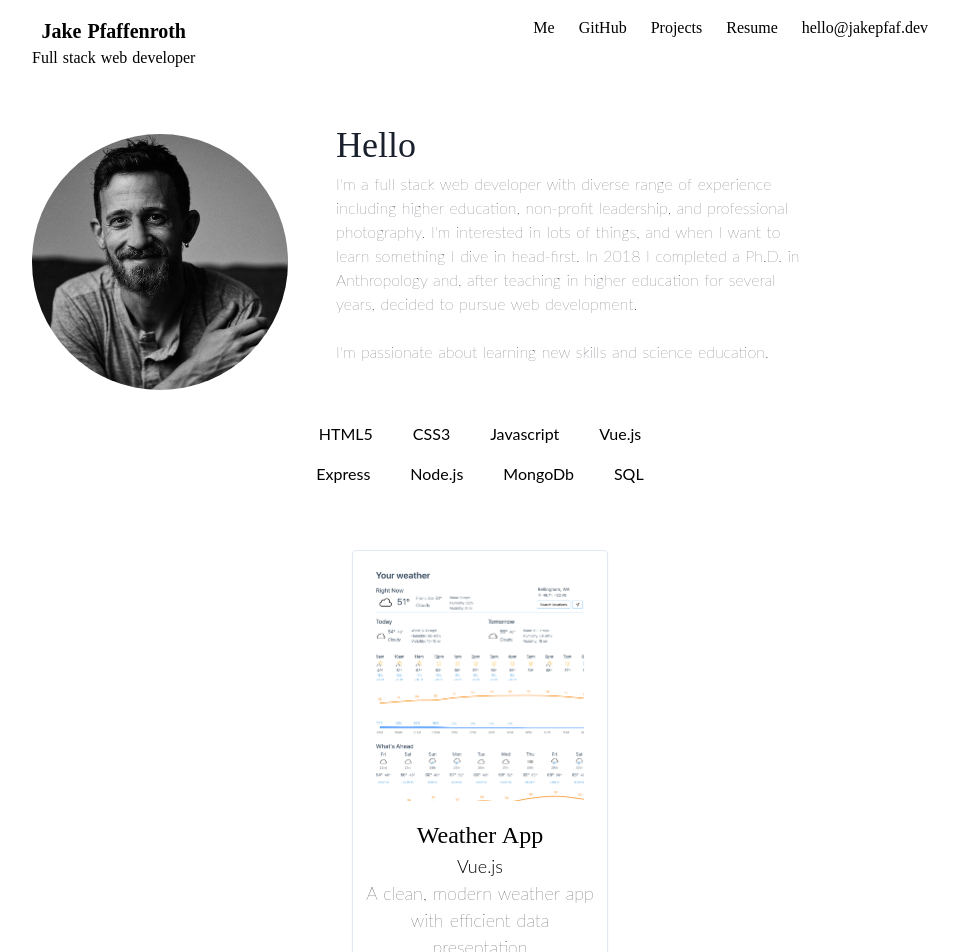
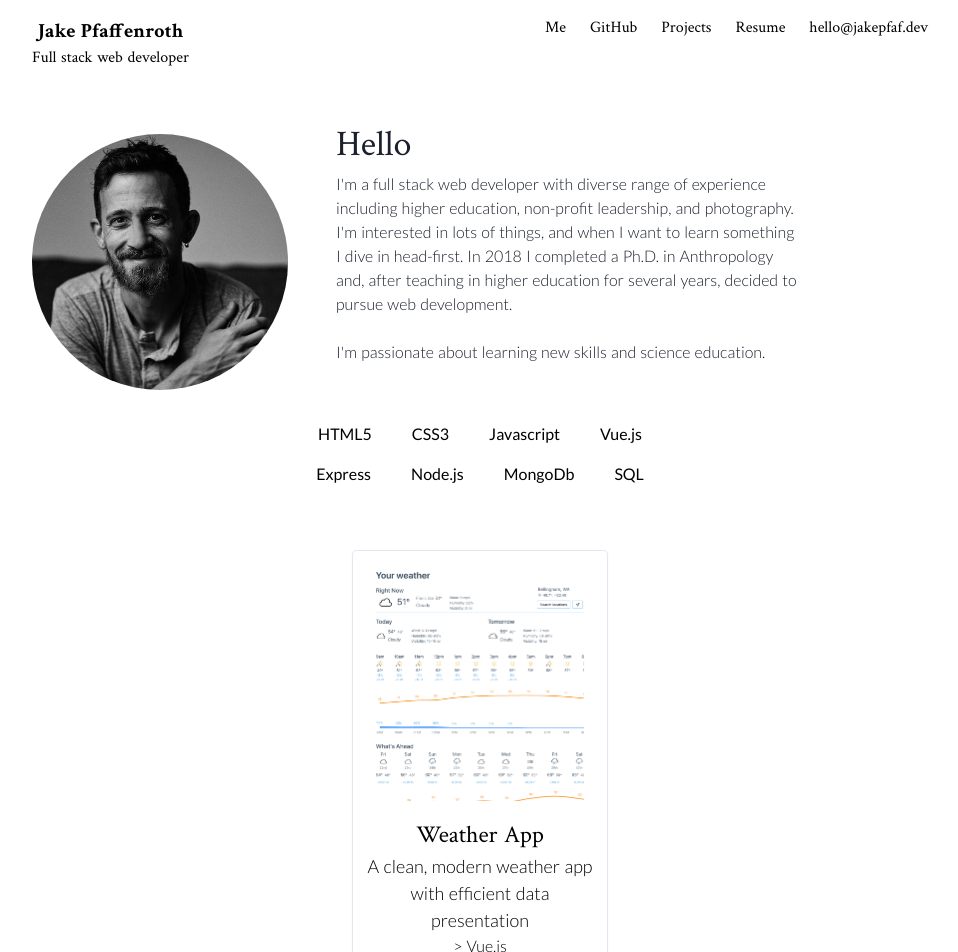
Before and after one commit to jakepfaffenroth/portfolio, a Nuxt app: page / in a window 1280 px wide. Shown: the top 952 px of the page, without its empty margins (160-1118 px from the left). Built offline with nearby package versions, Linux system fonts and the light colour scheme.

Commit message:
Added font imports and resume component

```diff
--- a/components/Projects.vue
+++ b/components/Projects.vue
@@ -4,8 +4,8 @@
       <img :src="project.image" class="mb-4" />
       <div class="project-text">
         <h3 class="text-2xl">{{ project.title }}</h3>
-        <p class="text-lg font-light">{{ project.stack }}</p>
-        <p class="text-lg font-thin">{{ project.notes }}</p>
+        <p class="text-lg font-light">{{ project.notes }}</p>
+        <p class="text-md font-light">> {{ project.stack }}</p>
         <div class="flex mx-6 mt-2 justify-around">
           <a :href="project.live" class="link-live"> Live </a
           ><a :href="project.gitHub" class="link-github"> GitHub </a>
--- /dev/null
+++ b/components/Resume.vue
@@ -0,0 +1,24 @@
+<template>
+  <section class="m-8 h-screen font-light">
+    <h2 class="text-2xl">Jake Pfaffenroth</h2>
+    <div>
+      <h3 class="resume-header">EDUCATION</h3>
+      <p>University of Wisconsin - Madison</p>
+      <p class="italic">Ph.D., Anthropology</p>
+      <!-- <p class="relative right-0">2018</p> -->
+    </div>
+    <div>
+      <h3 class="resume-header">EXPERIENCE</h3>
+    </div>
+  </section>
+</template>
+
+<script>
+export default {};
+</script>
+
+<style>
+.resume-header {
+  @apply mt-4 font-semibold;
+}
+</style>
--- a/pages/index.vue
+++ b/pages/index.vue
@@ -1,5 +1,9 @@
 <template>
-  <div class="sm:px-8 md:px-16 lg:px-48">
+  <section class="sm:px-8 md:px-16 lg:px-48">
+    <link
+      href="https://fonts.googleapis.com/css2?family=Crimson+Text:wght@400;600;700&family=Lato:wght@100;300;400;700&display=swap"
+      rel="stylesheet"
+    />
     <header
       class="sticky sm:flex justify-between pt-4 space-y-4 sm:space-y-0 text-center font-display"
     >
@@ -11,6 +15,7 @@
           <p class="font-normal">Full stack web developer</p>
         </div>
       </div>
+
       <!-- TODO - Make responsive compact menu -->
       <nav class="space-x-6">
         <a v-for="(value, name, index) in navLinks" :key="value">
@@ -26,15 +31,14 @@
       />
       <div
         id="hello-text"
-        class="lg:pr-32 md:text-md font-thin font-body text-gray-900 "
+        class="lg:pr-32 md:text-md font-light font-body text-gray-900"
       >
-        <h1 class="text-3xl sm:text-4xl font-light font-display  ">
+        <h1 class="text-3xl sm:text-4xl font-display  ">
           Hello
         </h1>
         <p>
           I'm a full stack web developer with diverse range of experience
-          including higher education, non-profit leadership, and professional
-          photography. I'm interested in lots of things, and when I want to
+          including higher education, non-profit leadership, and          photography. I'm interested in lots of things, and when I want to
           learn something I dive in head-first. In 2018 I completed a Ph.D. in
           Anthropology and, after teaching in higher education for several
           years, decided to pursue web development.
@@ -60,21 +64,22 @@
     <!-- Projects anchor tag -->
     <a id="projects"></a>
     <projects />
-  </div>
+    <!-- <a id="resume"></a> -->
+    <!-- <resume /> -->
+  </section>
 </template>
 
 <script>
 import VueLogo from "~/assets/img/vue-logo.svg";
 import Photo from "~/components/Photo.vue";
 import Projects from "~/components/Projects.vue";
-import PortfolioLinks from "~/components/PortfolioLinks.vue";
-import PortfolioLinksMobile from "~/components/PortfolioLinksMobile.vue";
+import Resume from "~/components/Resume.vue";
 
 export default {
   components: {
     Photo,
     Projects,
-    PortfolioLinks
+    Resume
   },
   data() {
     return {
--- a/tailwind.config.js
+++ b/tailwind.config.js
@@ -17,7 +17,8 @@ module.exports = {
     },
     fontFamily: {
       display: ["Crimson Text", "serif"],
-      body: ["Lato", "sans-serif"]
+      body: ["Lato", "sans-serif"],
+      test: ["Tenali Ramakrishna"]
     }
   },
   variants: {},
```
